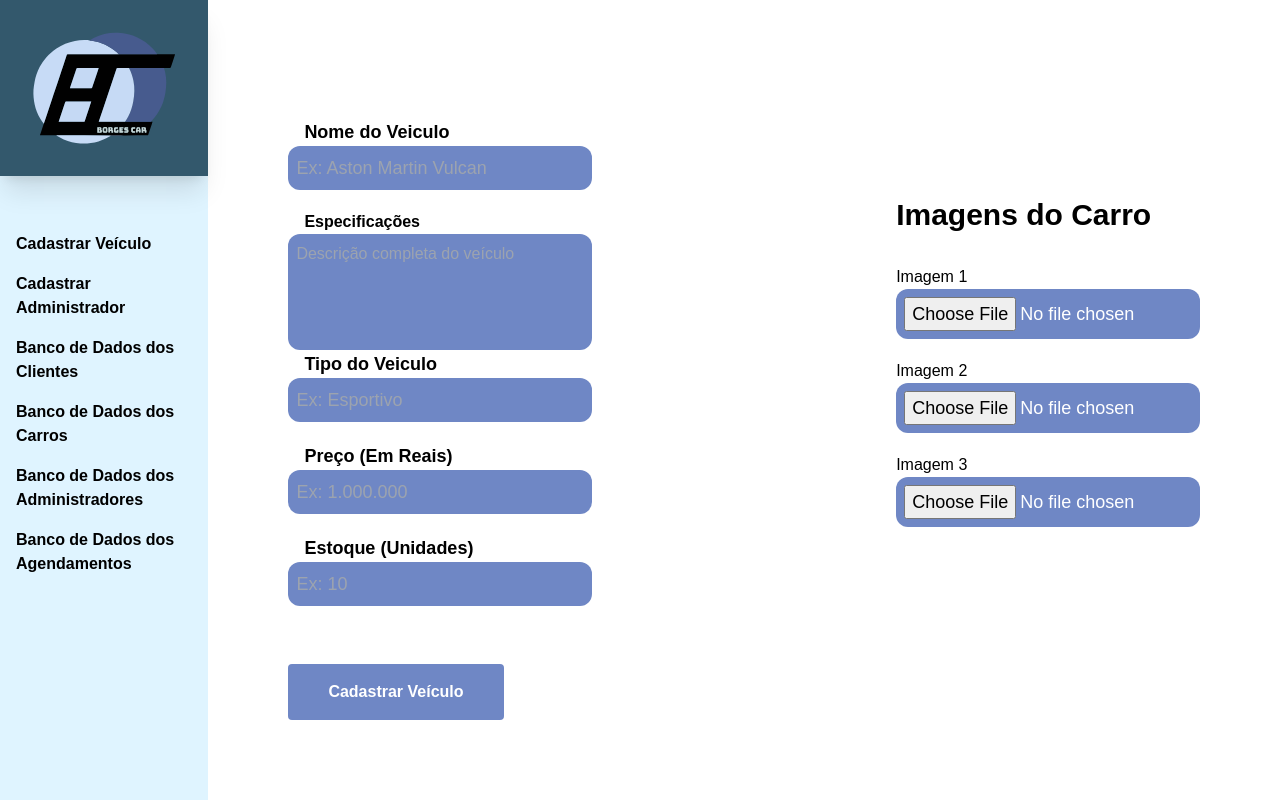
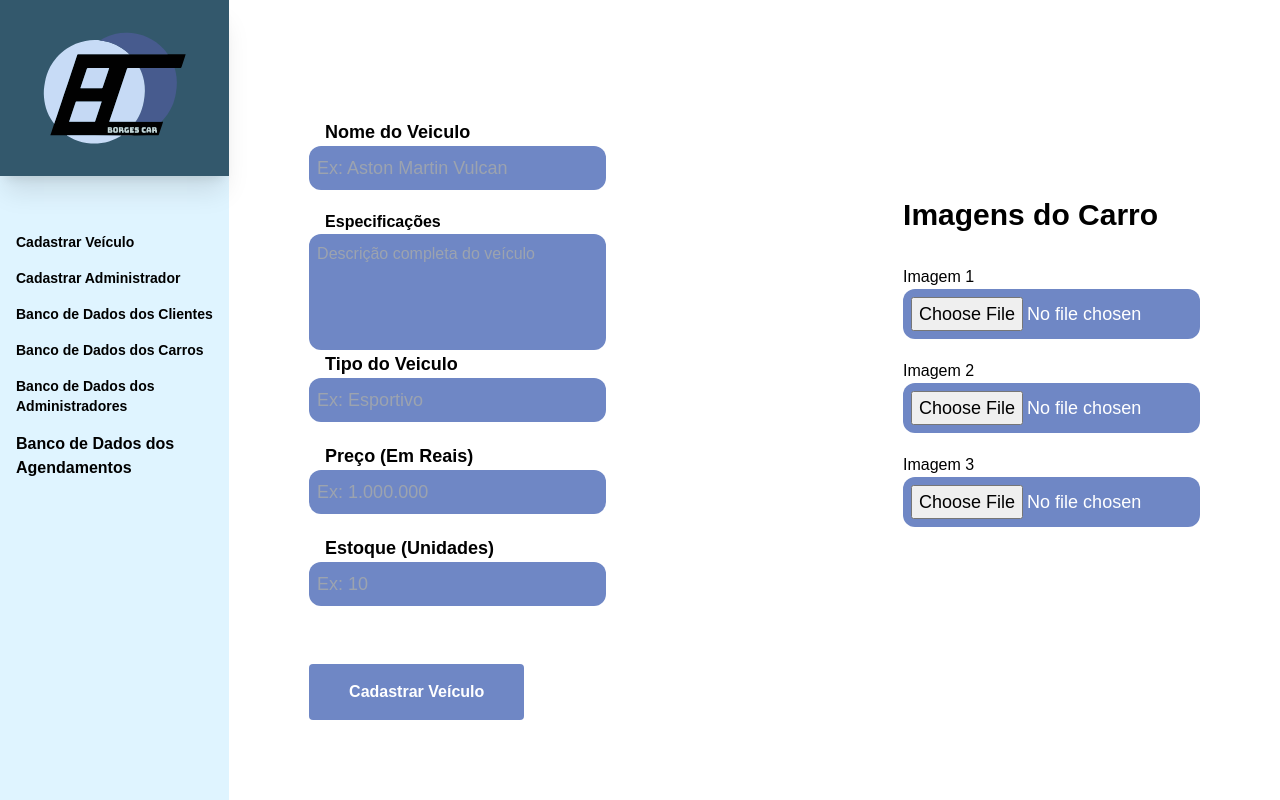
Before and after one commit to onlywillian/borgescar, a Next.js app: page /adm/novo-carro in a window 1280 px wide. Built offline with nearby package versions, Linux system fonts and the light colour scheme; a web font is replaced by a local one.

Commit message:
Design modifications

```diff
--- a/src/app/conta/login/page.tsx
+++ b/src/app/conta/login/page.tsx
@@ -25,7 +25,7 @@ export default function Login() {
   return (
     <>
       <main className="h-screen w-screen bg-aqua-light flex items-center justify-center">
-        <div className="w-5/6 h-5/6 bg-aqua-v-light rounded-3xl flex flex-col justify-around lg:w-2/6">
+        <div className="w-1/4 h-4/6 bg-aqua-v-light rounded-3xl flex flex-col justify-around">
           <Image
             className="h-40 w-40 mt-2 self-center"
             src={logo}
@@ -48,13 +48,13 @@ export default function Login() {
 
             <div className="flex justify-evenly lg:justify-around">
               <div className="flex">
-                <p className="font-extrabold font text-gray-600">
+                <p className="font-extrabold text-xs font text-gray-600">
                   LEMBRE-SE DE MIM{" "}
                 </p>
                 <input type="checkbox" className="ml-1" />
               </div>
               <Link href={"/conta/recover-password"}>
-                <p className="font-extrabold text-gray-600">
+                <p className="font-extrabold text-xs text-gray-600">
                   ESQUECEU SUA SENHA?
                 </p>
               </Link>
--- a/src/app/conta/registrar/page.tsx
+++ b/src/app/conta/registrar/page.tsx
@@ -66,7 +66,7 @@ export default function Registrar() {
           className="w-full h-full absolute -z-20"
         />
         <form className="w-2/5 h-screen flex flex-col justify-between p-4">
-          <div className="absolute rotate-12 w-1/2 h-[300vh] bg-aqua-v-light -top-[15%] -translate-y-[50%] -z-10 opacity-80"></div>
+          <div className="absolute rotate-12 w-1/2 h-[300vh] bg-aqua-v-light -top-[15%] -translate-y-[50%] -z-10 opacity-95"></div>
           <Image src={logo} alt="Logo" className="h-28 w-40 self-end" />
 
           <div className="flex flex-col items-center justify-center gap-2">
--- a/src/app/loja/car/[id]/AssistanceForm.tsx
+++ b/src/app/loja/car/[id]/AssistanceForm.tsx
@@ -30,7 +30,7 @@ export default function AssistanceForm() {
   }
 
   return (
-    <div className="h-full bg-aside-bg w-2/5 flex flex-col p-8 gap-10 justify-center">
+    <div className="h-full bg-aside-bg w-3/5 flex flex-col p-8 gap-10 justify-center">
       <h1 className="font-bold text-2xl self-center">Agendamento</h1>
       <Input
         id="name"
--- a/src/app/loja/car/[id]/page.tsx
+++ b/src/app/loja/car/[id]/page.tsx
@@ -66,7 +66,7 @@ export default function Car({ params }: Props) {
       <main>
         <Header />
         <div className="h-[70vh] w-screen flex p-8 mb-20">
-          <div className="h-full bg-aside-bg w-4/6 py-10 px-20 relative">
+          <div className="h-full bg-aside-bg w-3/6 py-10 px-20 relative">
             <button
               className="h-20 w-20 absolute bg-gray-200 rounded-full top-1/2 left-10 -translate-y-1/2 flex items-center justify-center text-2xl cursor-pointer opacity-70 hover:opacity-100 active:scale-110"
               onClick={() => handleButtonCarouselClick(false)}
--- a/src/app/loja/page.tsx
+++ b/src/app/loja/page.tsx
@@ -26,7 +26,7 @@ export default async function Loja() {
 
   return (
     <>
-      <main className="bg-aqua-v-light flex">
+      <main className="bg-[#f5f9ff] flex">
         <Aside>
           <Link href={"/"} className="font-bold">
             HOME
--- a/src/components/Aside.tsx
+++ b/src/components/Aside.tsx
@@ -13,25 +13,25 @@ export default function Aside({ children }: AsideProps) {
   return (
     <>
       {!children ? (
-        <aside className="w-1/5 bg-aqua-v-light h-screen sticky flex flex-col gap-y-2">
+        <aside className="w-72 bg-aqua-v-light h-screen sticky flex flex-col gap-y-2">
           <div className="bg-[#33586C] py-8 flex align-center mb-8 shadow-xl">
             <Image src={logoImage} alt="logo" className="h-28" />
           </div>
           <div className="p-4 flex flex-col gap-4">
             <Link href={"/adm/novo-carro"}>
-              <h2 className="font-bold text-mg">Cadastrar Veículo</h2>
+              <h2 className="font-bold text-sm">Cadastrar Veículo</h2>
             </Link>
             <Link href={"/adm/novo-adm"}>
-              <h2 className="font-bold text-mg">Cadastrar Administrador</h2>
+              <h2 className="font-bold text-sm">Cadastrar Administrador</h2>
             </Link>
             <Link href={"/adm/clientes"}>
-              <h2 className="font-bold text-mg">Banco de Dados dos Clientes</h2>
+              <h2 className="font-bold text-sm">Banco de Dados dos Clientes</h2>
             </Link>
             <Link href={"/adm/carros"}>
-              <h2 className="font-bold text-mg">Banco de Dados dos Carros</h2>
+              <h2 className="font-bold text-sm">Banco de Dados dos Carros</h2>
             </Link>
             <Link href={"/adm/carros"}>
-              <h2 className="font-bold text-mg">
+              <h2 className="font-bold text-sm">
                 Banco de Dados dos Administradores
               </h2>
             </Link>
@@ -43,11 +43,11 @@ export default function Aside({ children }: AsideProps) {
           </div>
         </aside>
       ) : (
-        <aside className="w-1/5 bg-aside-bg h-screen sticky flex flex-col gap-y-2">
+        <aside className="w-72 bg-aside-bg h-screen sticky flex flex-col gap-y-2">
           <div className="bg-[#33586C] py-8 flex align-center mb-8 shadow-xl">
             <Image src={logoImage} alt="logo" className="h-28" />
           </div>
-          <div className="p-4 flex flex-col gap-4">{children}</div>
+          <div className="p-4 flex flex-col gap-4 text-sm">{children}</div>
         </aside>
       )}
     </>
```
